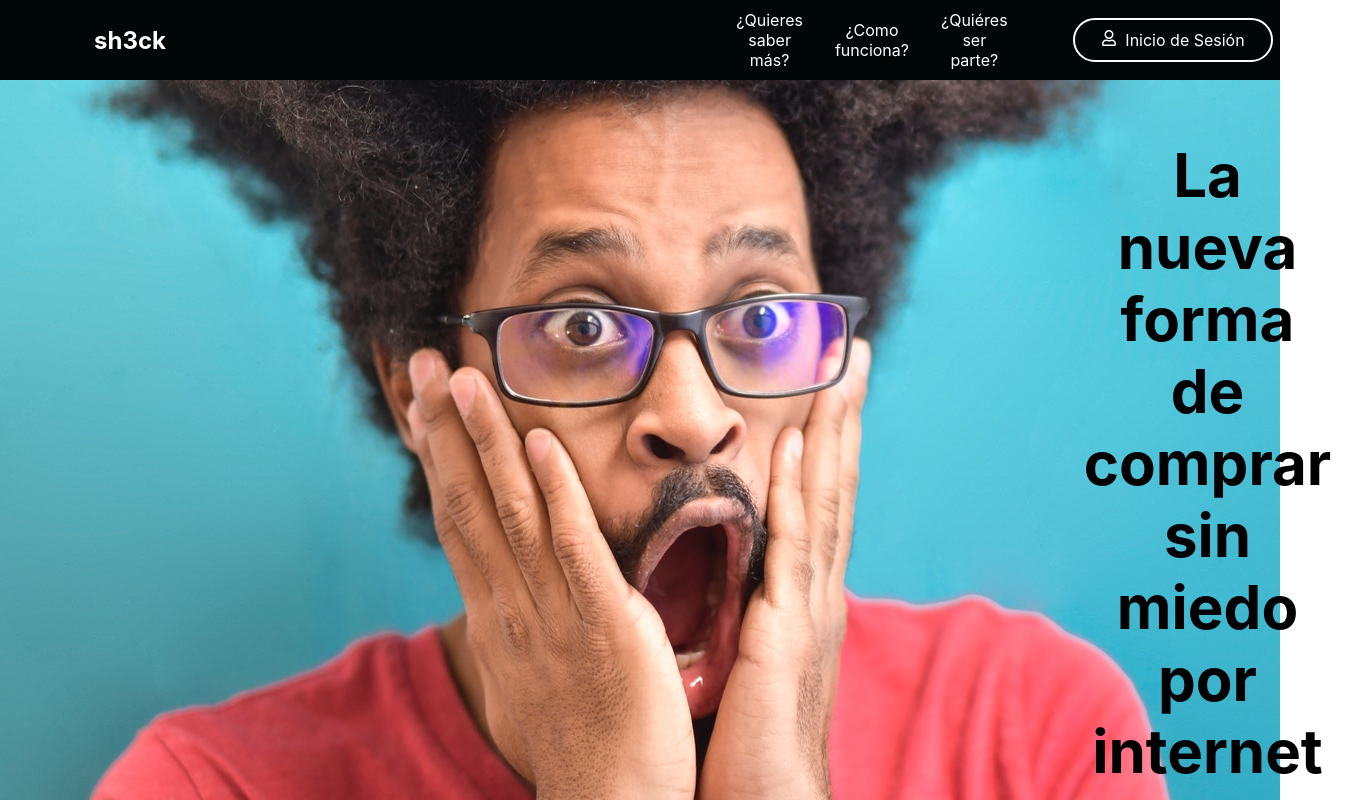
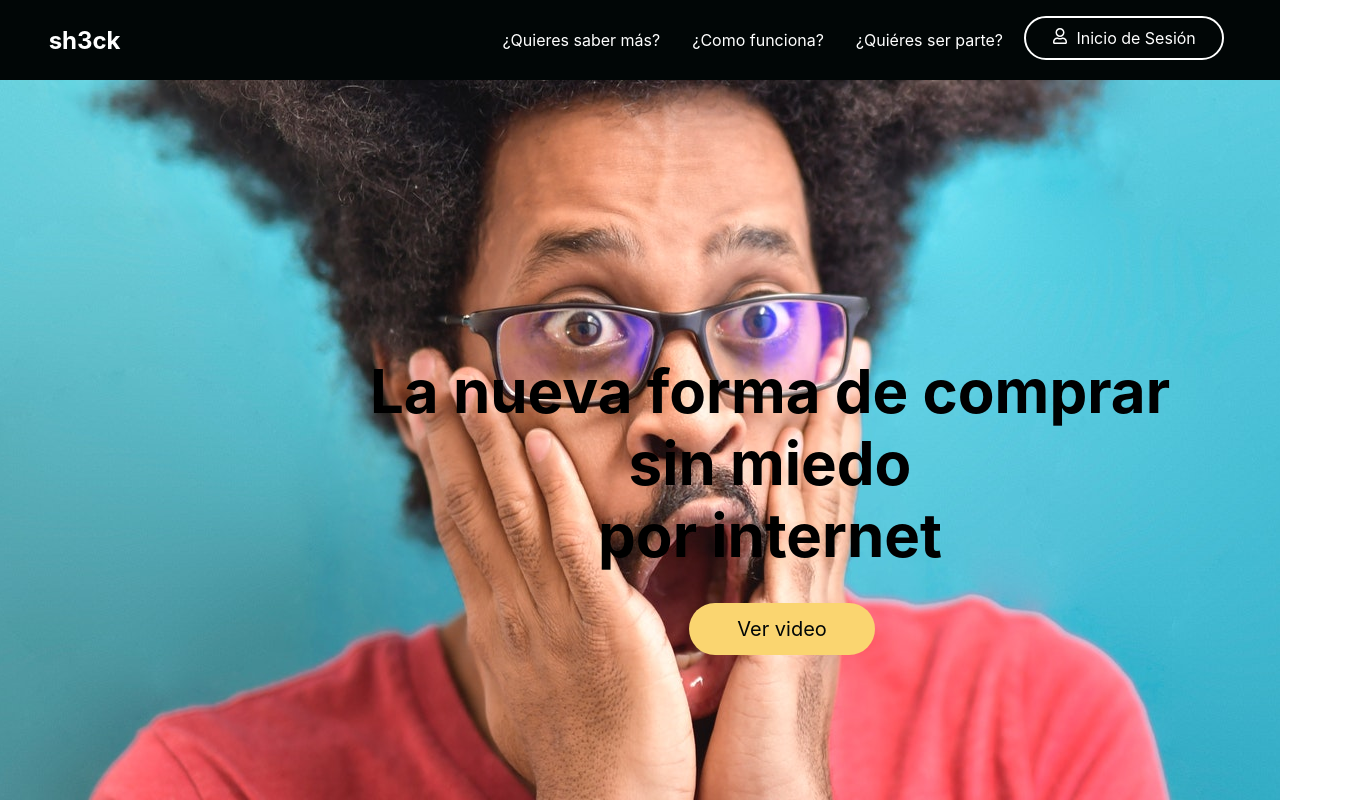
Before and after one commit to aalvarez75GiH/FrontEnds, a React (Create React App) app in the folder landingsh3ck2.0/: page / in a window 1280 px wide. Shown: the top 800 px of the page, 1355 px wide, since content can reach past the window. Built offline with nearby package versions, Linux system fonts and the light colour scheme.

Commit message:
14th commit - adding: trying to improve css and responsive

```diff
--- a/landingsh3ck2.0/src/App.css
+++ b/landingsh3ck2.0/src/App.css
@@ -21,15 +21,23 @@
   }
 
   .navBarContainer {
-      display: flex;
-      /* justify-content: space-between; */
-      height: 80px;
-      z-index: 1;
-      width: 100%;
-      padding: 0 24px;
-      /* max-width: 1100px; */
+    display: flex;
+    height: 80px;
+    z-index: 1;
+    width: 100%;
+    padding: 0 24px;
+  }
 
-  }
+  /* .navBarContainer {
+    display: flex;
+    justify-content: space-between;
+    height: 80px;
+    z-index: 1;
+    width: 100%;
+    padding: 0 24px;
+    max-width: 1100px;
+
+  } */
 
   .navLogo {
     color:#ffffff;
@@ -38,7 +46,7 @@
     font-size: 1.5rem;
     display: flex;
     align-items: center;
-    margin-left: 70px;
+    margin-left: 2%; /* this was 70px before */
     font-weight: bold;
     text-decoration: none;
   }
@@ -53,8 +61,10 @@
       align-items: center;
       list-style: none;
       text-align: center;
-      /* margin-right: -22px; */
-      margin-left: 45%;
+      margin-right: -22px;
+      position: absolute;
+      left: 38%;
+
   }
 
   .navItem {
@@ -76,9 +86,10 @@
   }
 
   .navBtn {
-      display: flex;
-      align-items: center;
-      margin-left: 4%;
+      position: absolute;
+      left: 80%;
+      top: 20%;
+
   }
 
   .navBtn:hover .userIcon {
@@ -109,37 +120,13 @@
     border: none;
   }
 
-  .userIcon {
+  /* .userIcon {
       color: #ffffff;
       font-size: 16px;
-  }
+  } */
 
 
 /**************** Media Queries NavBar ********************************/
-@media screen and (max-width:960px){
-    .nav {
-        transition: 0.8s all ease;
-    }
-}
-
-@media screen and (max-width:768px) {
-    .mobileIcon {
-        display: block;
-        position: absolute;
-        top: 0;
-        right: 0;
-        transform: translate(-100%, 60%);
-        font-size: 1.8rem;
-        cursor: pointer;
-        color: #ffffff;
-    }
-    .navMenu {
-        display: none;
-    }
-    .navBtn {
-        display: none;
-    }
-}
 
 /*************** SideBar ****************************** */
 
@@ -243,12 +230,7 @@
 
 /**************** Media Queries SideBar ********************************/
 
-@media screen and (max-width: 480px){
-    .sideBarMenu {
-        grid-template-rows: repeat(6, 60px);
-    }
 
-}
 
 /*************** heroSection ****************************** */
 .heroContainer {
@@ -289,7 +271,7 @@
     display: flex;
     flex-direction: column;
     align-items: center;
-    margin-left: 875px;
+    /* margin-left: 875px; */
 
 }
 
@@ -347,7 +329,86 @@
 
 /**************** Media Queries heroSection ********************************/
 
-@media screen and (max-width: 768px){
+
+
+
+/* *************** Media Queries ***********************/
+
+@media screen and (max-width: 1270px){
+    .navMenu{
+        left: 33%;
+    }
+
+    .heroContent{
+        left: 20%;
+        top: 55%;
+    }
+    .heroH1{
+        font-size: 4rem;
+    }
+    .heroBtnWrapper {
+        margin-left: 28%;
+    }
+}
+
+@media screen and (max-width: 1080px){
+    .navMenu{
+        left: 30%;
+    }
+
+}
+@media screen and (max-width: 1030px){
+    .navMenu{
+        left: 21%;
+    }
+    .navBtn {
+        left: 78%;
+    }
+}
+
+@media screen and (max-width: 960px){
+    .nav {
+        transition: 0.8s all ease;
+    }
+
+    .navMenu{
+        left: 20%;
+    }
+    .navBtn {
+        left: 76%;
+    }
+
+}
+
+@media screen and (max-width: 898px){
+    .nav {
+        transition: 0.8s all ease;
+    }
+
+    .navMenu{
+        left: 15%;
+    }
+
+}
+
+@media screen and (max-width:768px) {
+    .mobileIcon {
+        display: block;
+        position: absolute;
+        top: 0;
+        right: 0;
+        transform: translate(-100%, 60%);
+        font-size: 1.8rem;
+        cursor: pointer;
+        color: #ffffff;
+    }
+    .navMenu {
+        display: none;
+    }
+    .navBtn {
+        display: none;
+    }
+
     .heroH1{
         font-size: 40px;
     }
@@ -358,10 +419,15 @@
 }
 
 @media screen and (max-width: 480px){
+    .sideBarMenu {
+        grid-template-rows: repeat(6, 60px);
+    }
+
     .heroH1{
         font-size: 32px;
     }
     .heroP {
         font-size: 18px;
     }
+
 }
```
